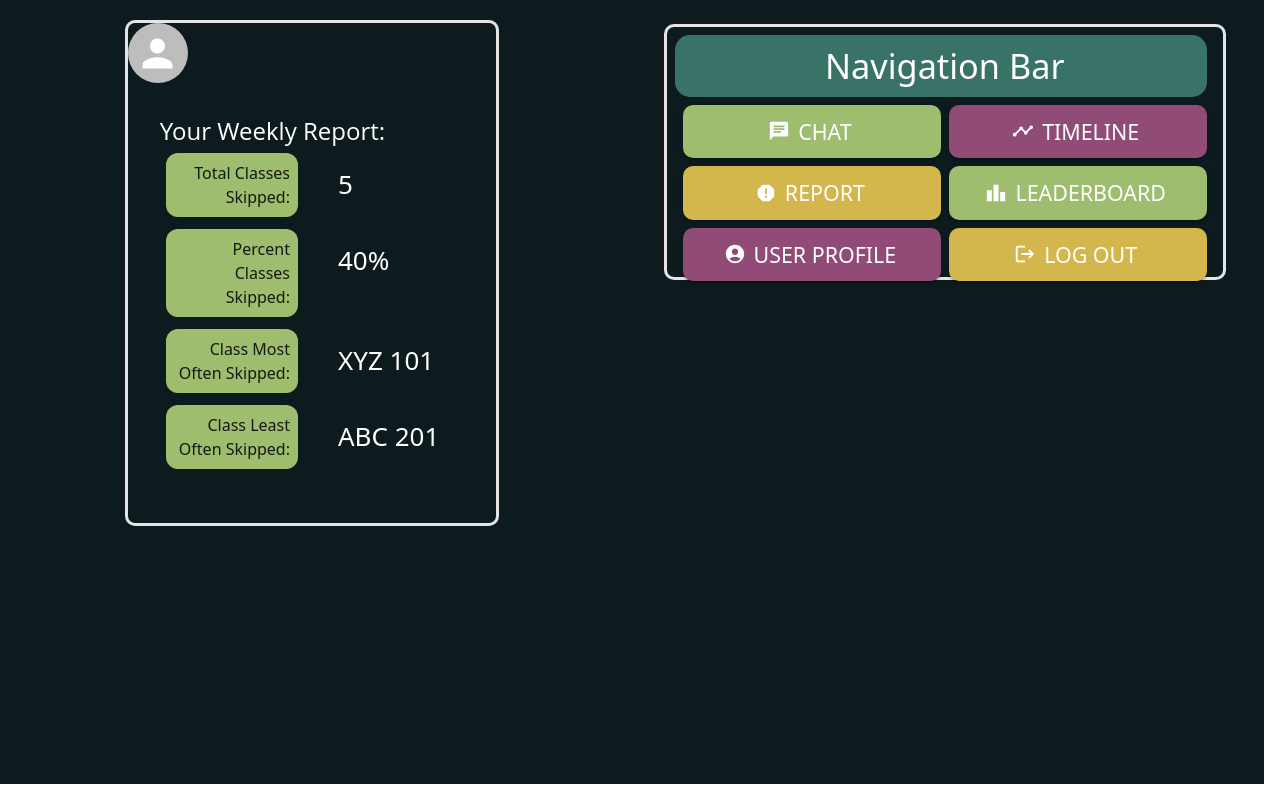
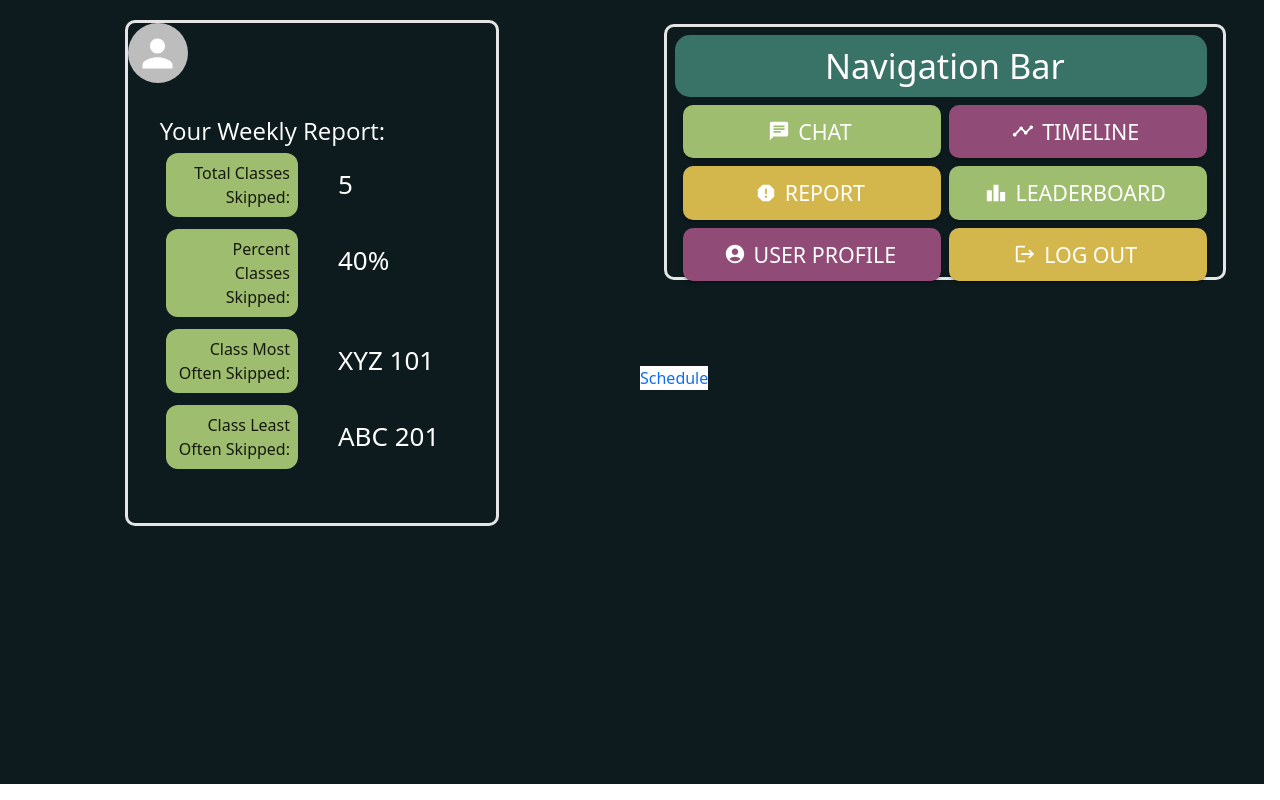
Before and after one commit to cis350/project-frou-frous, a React (Create React App) app: page /user/1 in a window 1280 px wide. Built offline with nearby package versions, Linux system fonts and the light colour scheme; no server answers; what axios-mock-adapter would draw is missing.

Commit message:
Added schedule button on user page

```diff
--- a/src/Views/UserPageView.jsx
+++ b/src/Views/UserPageView.jsx
@@ -19,6 +19,9 @@ function UserPageView() {
       </Grid>
       <Grid item xs={6} justifyContent="center">
         <NavBar setPage={setPage} />
+        <a href="/schedule/1234">
+          <button style={{ backgroundColor: 'white', marginTop: '10%' }} type="button">Schedule</button>
+        </a>
       </Grid>
     </Grid>
   );
```
